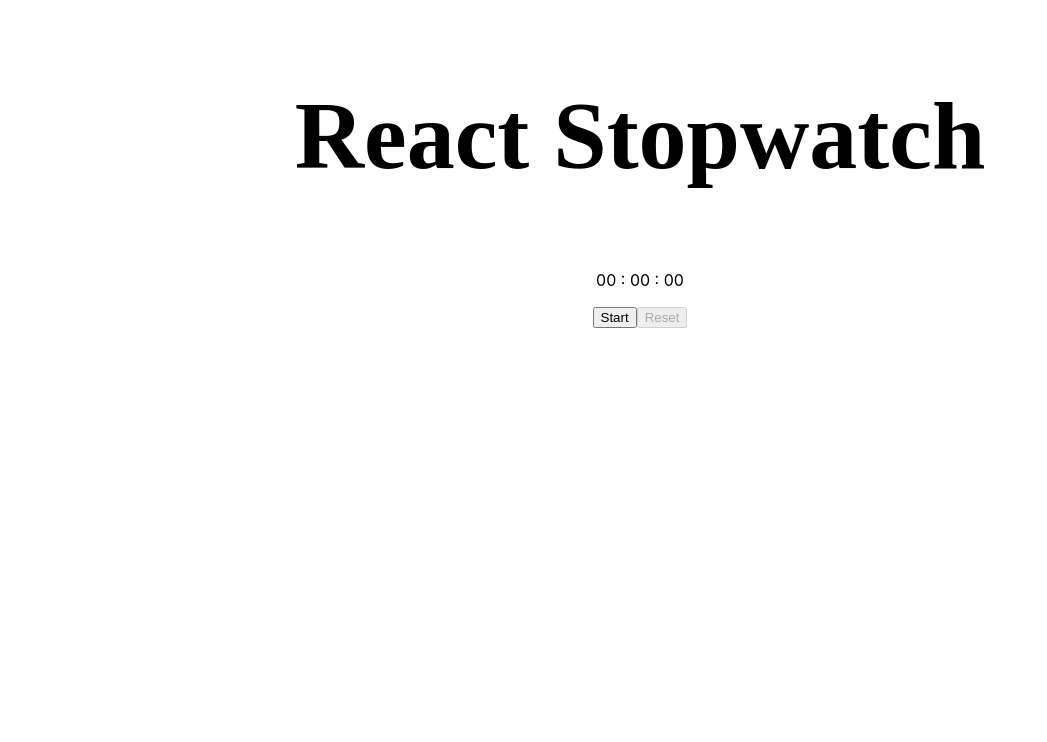
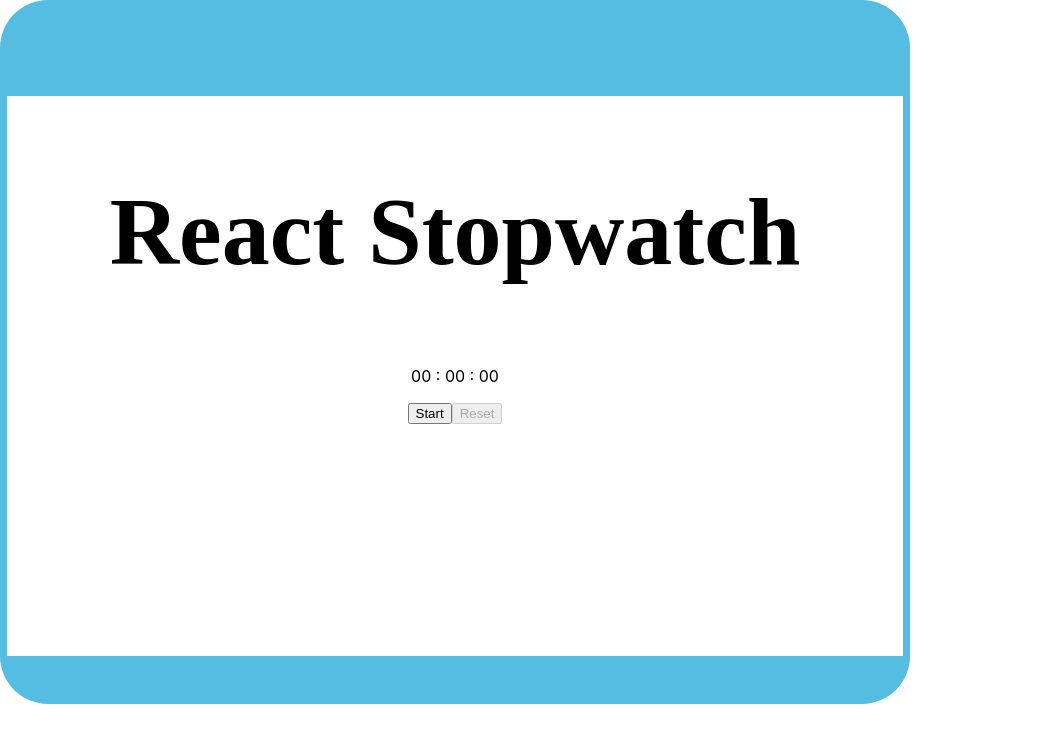
Before and after one commit to iamneo-production/aafbedeffbaddddbbedcfcdbadffbabbf, a React (Create React App) app in the folder reactapp/: page / in a window 1280 px wide. Shown: the top 742 px of the page, without its empty margins (0-1047 px from the left). Built offline with nearby package versions, Linux system fonts and the light colour scheme.

Commit message:
Backup Commit

```diff
--- a/reactapp/src/App.css
+++ b/reactapp/src/App.css
@@ -42,7 +42,7 @@ h1{
   font-family: FF Sero Medium;
 }
 
-.stopwatch {
+#stopwatch {
   height: 70vh;
   width:70vw;
   background-color: white;
```
